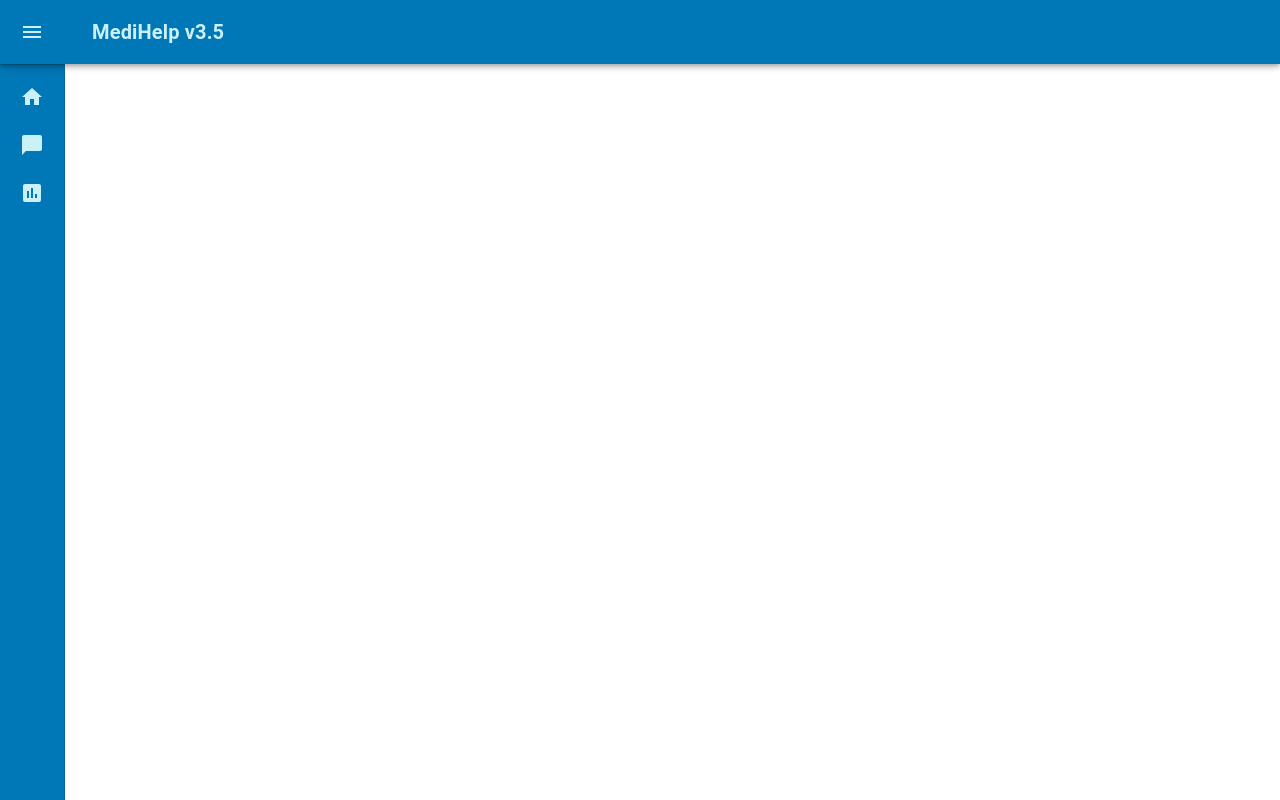
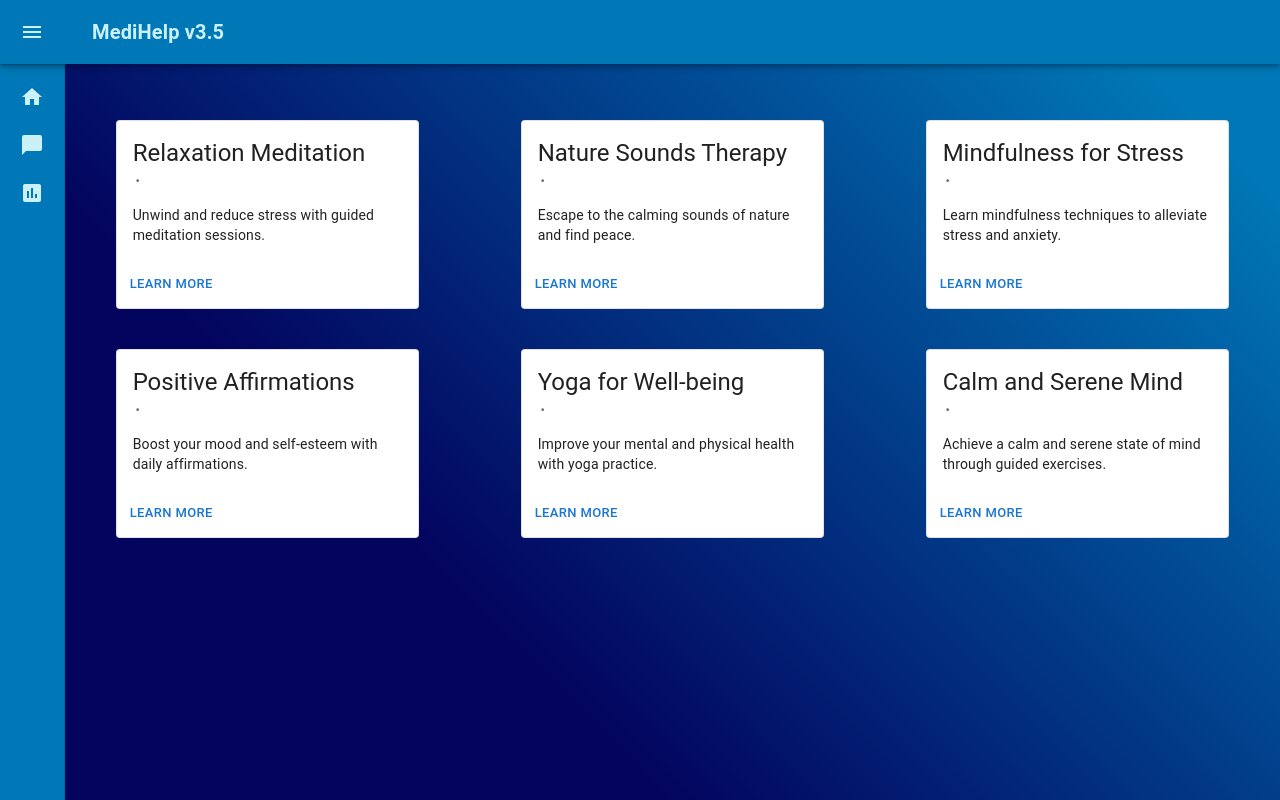
Before and after one commit to supul-k/depression-checking-chat-bot, a React (Create React App) app: page /activity in a window 1280 px wide. Built offline with nearby package versions, Linux system fonts and the light colour scheme; the HTML template or start-up script is replaced by a standard one.

Commit message:
activity page done

```diff
--- a/src/App.js
+++ b/src/App.js
@@ -2,6 +2,7 @@ import "./App.css";
 import React, {useState} from "react";
 import { BrowserRouter as Router, Route, Routes } from "react-router-dom";
 import HomePage from "./pages/HomePage";
+import ActivityPage from "./pages/ActivityPage";
 import Footer from "./Components/Footer";
 import MainDrawer from "./Components/MainDrawer";
 import { Box } from "@mui/material";
@@ -18,6 +19,7 @@ function App() {
             <Routes>
               <Route path="/" element={<HomePage open={open}/>} />
               <Route path="/medihelp" element={<MediChatPage open={open}/>} />
+              <Route path="/activity" element={<ActivityPage open={open}/>} />
             </Routes>
           </Box>
           {/* < Footer /> */}
--- /dev/null
+++ b/src/Components/ActivityComponent.js
@@ -0,0 +1,102 @@
+import React from "react";
+import {
+  Box,
+  Card,
+  CardActions,
+  Button,
+  CardContent,
+  Typography,
+} from "@mui/material";
+
+const viewportWidthInPx = window.innerWidth;
+
+const bull = (
+  <Box
+    component="span"
+    sx={{ display: "inline-block", mx: "2px", transform: "scale(0.8)" }}
+  >
+    •
+  </Box>
+);
+
+const cardData = [
+  {
+    title: "Relaxation Meditation",
+    description: "Unwind and reduce stress with guided meditation sessions.",
+  },
+  {
+    title: "Nature Sounds Therapy",
+    description: "Escape to the calming sounds of nature and find peace.",
+  },
+  {
+    title: "Mindfulness for Stress",
+    description:
+      "Learn mindfulness techniques to alleviate stress and anxiety.",
+  },
+  {
+    title: "Positive Affirmations",
+    description: "Boost your mood and self-esteem with daily affirmations.",
+  },
+  {
+    title: "Yoga for Well-being",
+    description: "Improve your mental and physical health with yoga practice.",
+  },
+  {
+    title: "Calm and Serene Mind",
+    description:
+      "Achieve a calm and serene state of mind through guided exercises.",
+  },
+];
+
+const ActivityComponent = ({ open }) => {
+
+  return (
+    <div>
+      <Box
+        sx={{
+          display: "flex",
+          flexDirection: "column",
+          alignItems: "center",
+          justifyContent: "space-between",
+          background: "linear-gradient(45deg, #03045e 30%, #0077b6 90%)",
+          height: "100vh",
+          paddingTop: "100px",
+          width: open
+            ? `calc(${viewportWidthInPx}px - 240px)`
+            : `calc(${viewportWidthInPx}px - 65px)`,
+        }}
+      >
+        <Box
+          sx={{
+            display: "flex",
+            flexWrap: "wrap",
+            justifyContent: "space-around",
+          }}
+        >
+          {cardData.map((data, index) => (
+            <Card
+              key={index}
+              variant="outlined"
+              style={{ width: "25%", marginBottom: "16px", margin: "20px", }}
+            >
+              <CardContent>
+                <Typography variant="h5" component="div">
+                  {data.title}
+                </Typography>
+                <Typography sx={{ mb: 1.5 }} color="text.secondary">
+                  {bull}
+                </Typography>
+                <Typography variant="body2">{data.description}</Typography>
+              </CardContent>
+              <CardActions>
+                <Button size="small">Learn More</Button>
+              </CardActions>
+            </Card>
+          ))}
+        </Box>
+      </Box>
+    </div>
+  );
+};
+
+export default ActivityComponent;
--- a/src/Components/MiniDrawer.js
+++ b/src/Components/MiniDrawer.js
@@ -105,7 +105,7 @@ export default function MiniDrawer({ open, setOpen }) {
                   } else if (index === 1) {
                     navigate("/medihelp");
                   } else {
-                    navigate("/");
+                    navigate("/activity");
                   }
                 }}
               >
--- /dev/null
+++ b/src/pages/ActivityPage.js
@@ -0,0 +1,36 @@
+import React, {useState, useEffect} from "react";
+import ActivityComponent from "../Components/ActivityComponent";
+import { Box } from "@mui/material";
+
+function ActivityPage({ open }) {
+  const [viewportWidthInPx, setViewportWidthInPx] = useState(window.innerWidth);
+
+  useEffect(() => {
+    const handleResize = () => {
+      setViewportWidthInPx(window.innerWidth);
+    };
+
+    window.addEventListener('resize', handleResize);
+    return () => {
+      window.removeEventListener('resize', handleResize);
+    };
+  }, []);
+  return (
+    <div>
+      <Box
+        sx={{
+          display: "flex",
+          background: "linear-gradient(45deg, #03045e 30%, #0077b6 90%)",
+          height: "100%",
+          width: open
+            ? `calc(${viewportWidthInPx}px - 240px)`
+            : `calc(${viewportWidthInPx}px - 65px)`,
+        }}
+      >
+        <ActivityComponent open={open}/>
+      </Box>
+    </div>
+  );
+}
+
+export default ActivityPage;
```
